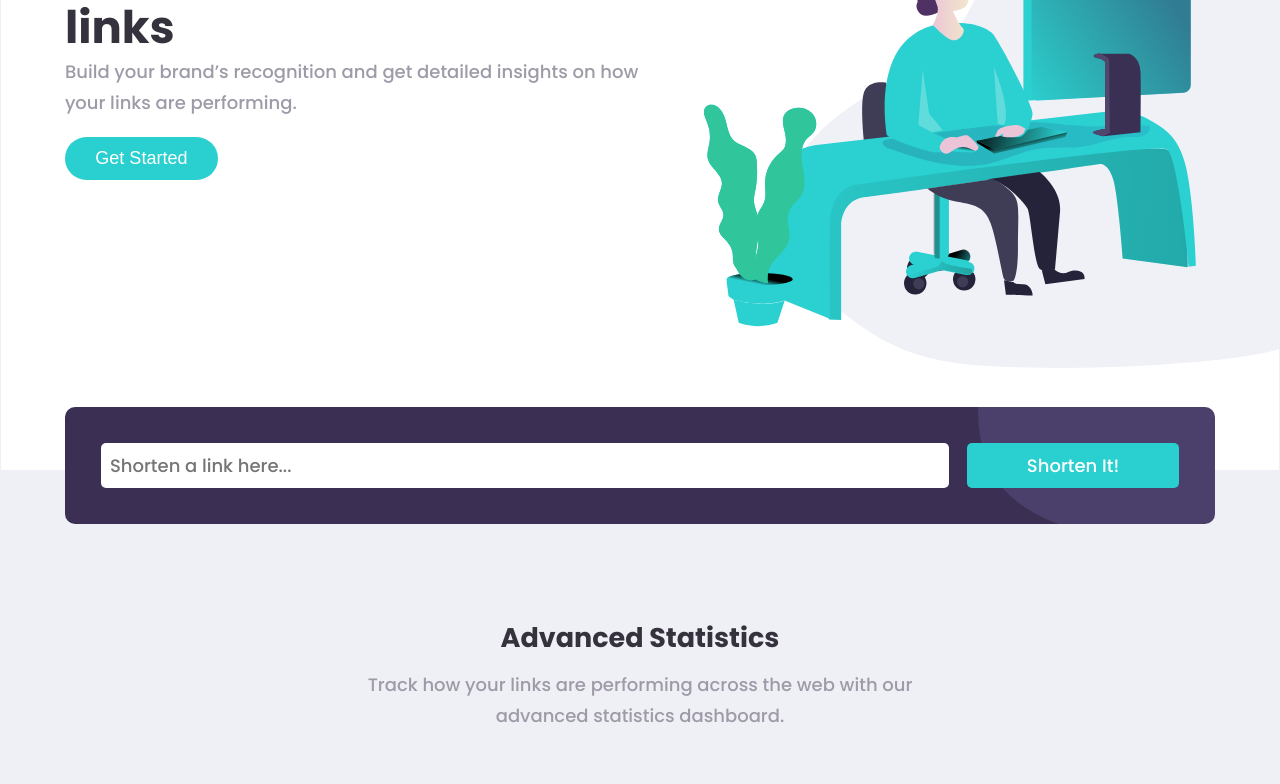
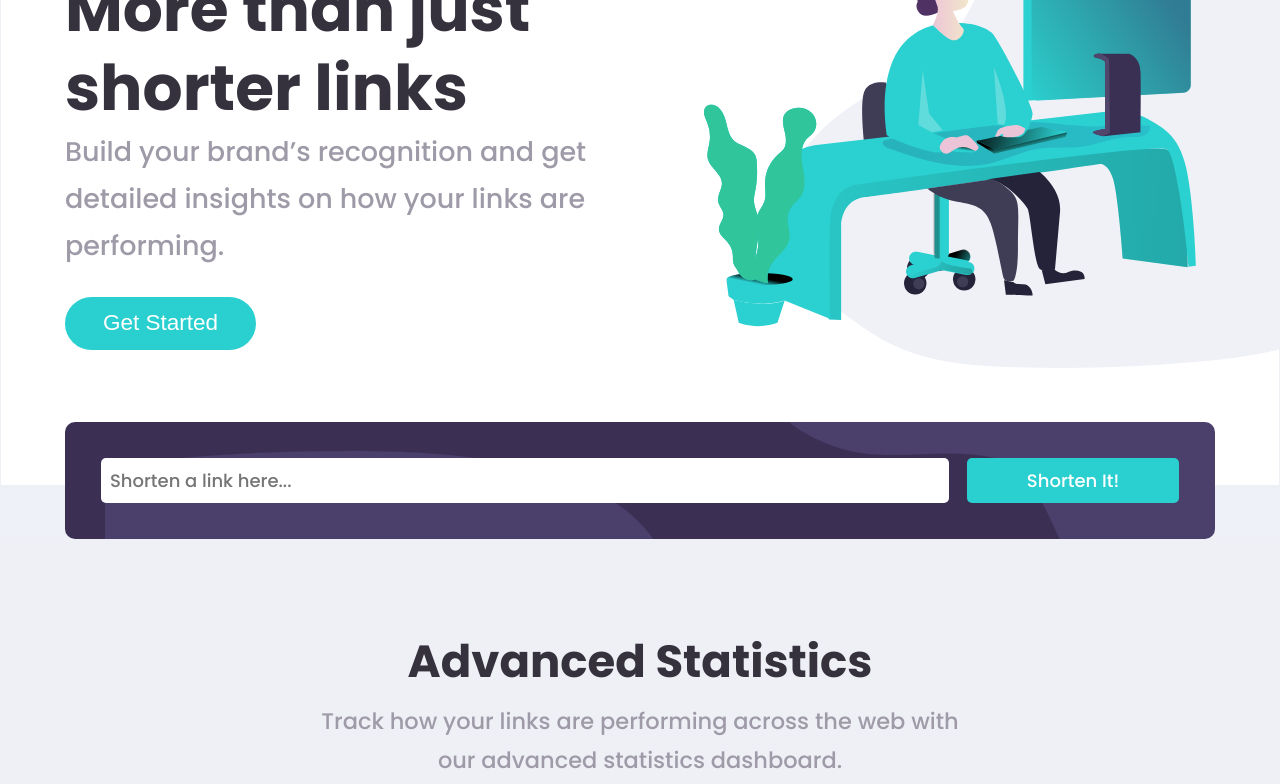
Before and after one commit to emily-v/url-shortening-landing-page, an Angular app: page / in a window 1280 px wide. Shown: the part 320-1104 px from the top of the page. Built offline with nearby package versions, Linux system fonts and the light colour scheme.

Commit message:
desktop styling refinements

```diff
--- a/src/app/app.component.scss
+++ b/src/app/app.component.scss
@@ -294,13 +294,18 @@ footer {
         margin-left: $gutter-horizontal;
 
         .title-dk {
-            font-size: 2.5em;
+            font-size: 3.5em;
             margin: 1.5em auto 0;
+        }
+
+        .text-content {
+            font-size: 1.5em;
         }
 
         .btn-pill {
             margin-left: 0;
             width: 8.5em;
+            font-size: 1.25em;
         }
     }
 
@@ -314,6 +319,7 @@ footer {
         box-sizing: border-box;
         flex-flow: row nowrap;
         padding: 2em;
+        background-image: url("../assets/images/bg-shorten-desktop.svg");
 
         .url-input {
             width: 80%;
@@ -359,9 +365,16 @@ footer {
 
     .stats {
 
-        .stats-header .text-content {
-            width: 50%;
-            margin: 0 auto;
+        .stats-header {
+            .title-dk {
+                font-size: 2.5em;
+            }
+
+            .text-content {
+                width: 50%;
+                margin: 0 auto;
+                font-size: 1.25em;
+            }
         }
 
         .stats-details {
@@ -412,6 +425,7 @@ footer {
     }
 
     .boost {
+        background-image: url("../assets/images/bg-boost-desktop.svg");
         .boost-text {
             font-size: 1.5em;
         }
```
